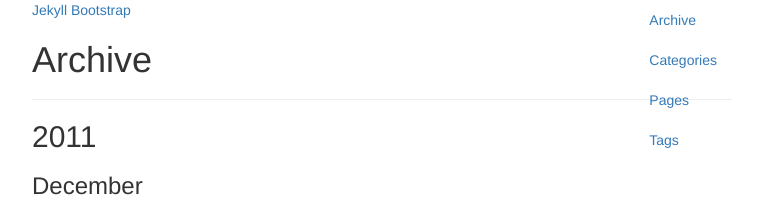
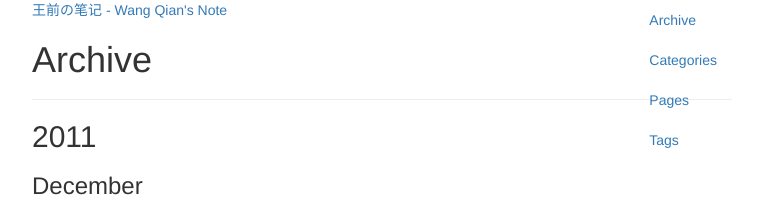
Before and after one commit to wangqianfront/wangqianfront.github.io, a Jekyll site: the page built from archive.html, in a window 1280 px wide. Shown: the top 197 px of the page, without its empty margins (258-1021 px from the left). Built offline with Jekyll 4.4.1, drawn with Linux system fonts in a browser that asks for light colours; nearby versions of some CDN libraries; library files that are not in the unit come from our copies.

Commit message:
Update _config.yml

```diff
--- a/_config.yml
+++ b/_config.yml
@@ -8,10 +8,10 @@ pygments: true
 # Themes are encouraged to use these universal variables
 # so be sure to set them if your theme uses them.
 #
-title : Jekyll Bootstrap
-tagline: Site Tagline
+title : 王前の笔记 - Wang Qian's Note
+tagline:
 author :
-  name : Wang Qian Front
+  name : 王前
   email : wangqianfront@gmail.com
   github : wangqianfront
   twitter : wangqianfront
@@ -82,7 +82,7 @@ JB :
   comments :
     provider : disqus
     disqus :
-      short_name : jekyllbootstrap
+      short_name : wangqian's note
     livefyre :
       site_id : 123
     intensedebate :
@@ -115,7 +115,7 @@ JB :
   # Set 'provider' to false to turn sharing off globally.
   #
   sharing :
-    provider : false
+    provider : true
 
   # Settings for all other include helpers can be defined by creating
   # a hash with key named for the given helper. ex:
```
